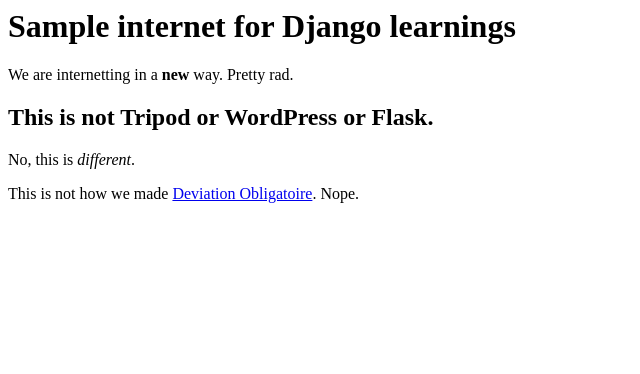
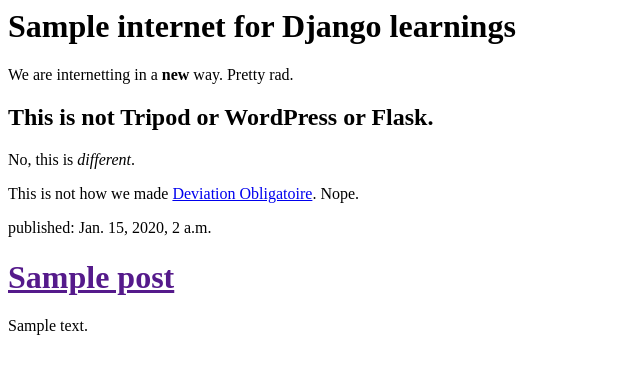
Before and after one commit to breanneboland/django-practice, a Django app: template blog/templates/blog/post_list.html in a window 1280 px wide. Shown: the top 374 px of the page, without its empty margins (0-640 px from the left). Run offline with Django 3.2, Linux system fonts and the light colour scheme; the template is opened without the code that fills it: values that come from a table or form of the project are taken from there, others are empty; tables that the repository leaves empty hold one stand-in row (values such as "Sample post").

Commit message:
added processing for blog post objects

```diff
--- a/blog/templates/blog/post_list.html
+++ b/blog/templates/blog/post_list.html
@@ -10,5 +10,12 @@
                 <p>No, this is <em>different</em>.</p>
                 <p>This is not how we made <a href="http://www.deviationobligatoire.com">Deviation Obligatoire</a>. Nope.</p>
         </div>
+        {% for post in posts %}
+            <div>
+                <p>published: {{ post.published_date }}</p>
+                <h1><a href="">{{ post.title }}</a></h1>
+                <p>{{ post.text|linebreaks }}</p>
+            </div>
+        {% endfor %}
     </body>
 </html>
--- a/blog/views.py
+++ b/blog/views.py
@@ -1,5 +1,8 @@
 from django.shortcuts import render
+from django.utils import timezone
+from .models import Post
 
 # Create your views here.
 def post_list(request):
-    return render(request, 'blog/post_list.html', {})
+    posts = Post.objects.filter(published_date__lte=timezone.now()).order_by('published_date')
+    return render(request, 'blog/post_list.html', {'posts': posts})
```
